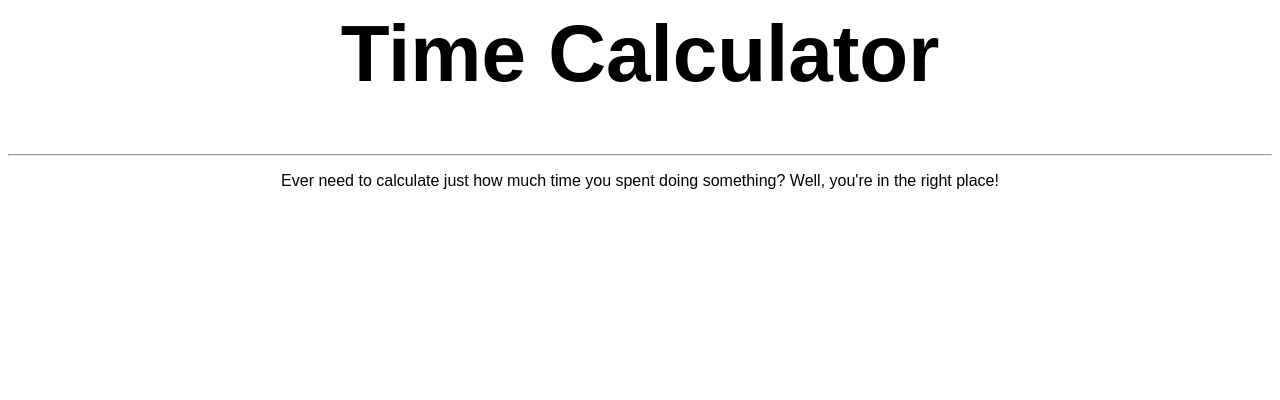
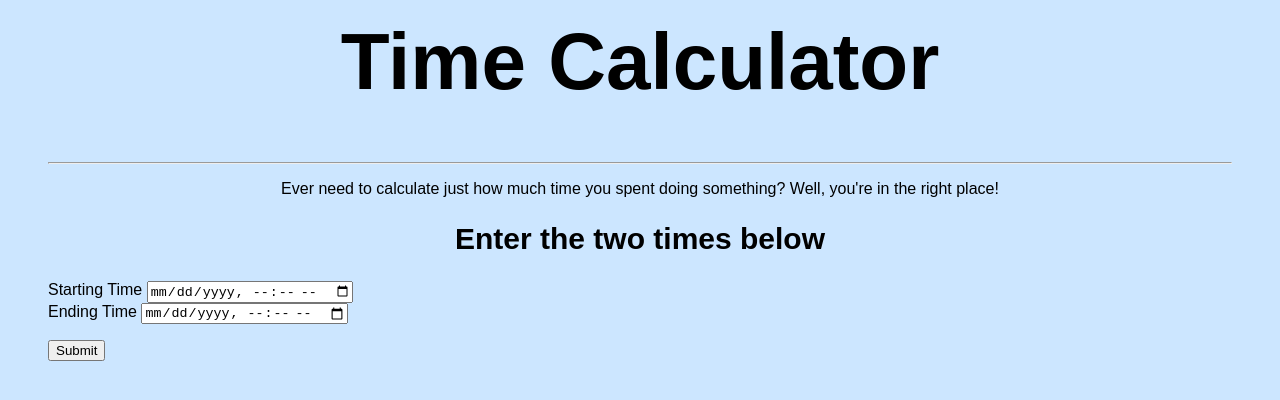
Before and after one commit to songjl7/final-project, a plain HTML site: page final.html in a window 1280 px wide. Drawn offline with Linux system fonts and the light colour scheme; a web font is replaced by a local one.

Commit message:
added form and some script

```diff
--- a/final.html
+++ b/final.html
@@ -8,6 +8,12 @@
                 text-align: center;
                 font-size: 80px;
             }
+            h2 {
+                font-family: 'Sulphur Point', sans-serif;
+                text-align: center;
+                font-size: 30px;
+
+            }
             p {
                 font-family: 'Sulphur Point', sans-serif;
                 display: block;
@@ -17,6 +23,15 @@
                 margin-right: 1em;
                 text-align: center;
             }
+            body {
+                font-family: 'Sulphur Point', sans-serif;
+                display: block;
+                margin-top: 1em;
+                margin-bottom: 1em;
+                margin-left: 3em;
+                margin-right: 3em;
+                background-color: #cce6ff
+            }
         </style>
     </head>
     <body>
@@ -24,5 +39,15 @@
         <h1>Time Calculator</h1>
         <hr>
         <p>Ever need to calculate just how much time you spent doing something? Well, you're in the right place!</p>
+        <h2>Enter the two times below</h2>
+        <form name="times">
+            <label for="firsttime">Starting Time</label>
+            <input type="datetime-local" name="firsttime">
+            <br>
+            <label for="secondtime">Ending Time</label>
+            <input type="datetime-local" name="secondtime">
+            <br>
+        </form>
+        <button id = "submit">Submit</button>
     </body>
 </html>
--- a/script.js
+++ b/script.js
@@ -0,0 +1,11 @@
+function ready() {
+    let thyme = document.forms.time;
+    let time1 = thyme.elements.firsttime;
+    let time2 = thyme.elements.secondtime;
+
+    submit.onclick = function () { // go is a button on the page
+        alert("Please don't go!");
+    }
+}
+
+document.addEventListener("DOMContentLoaded", ready);
```
